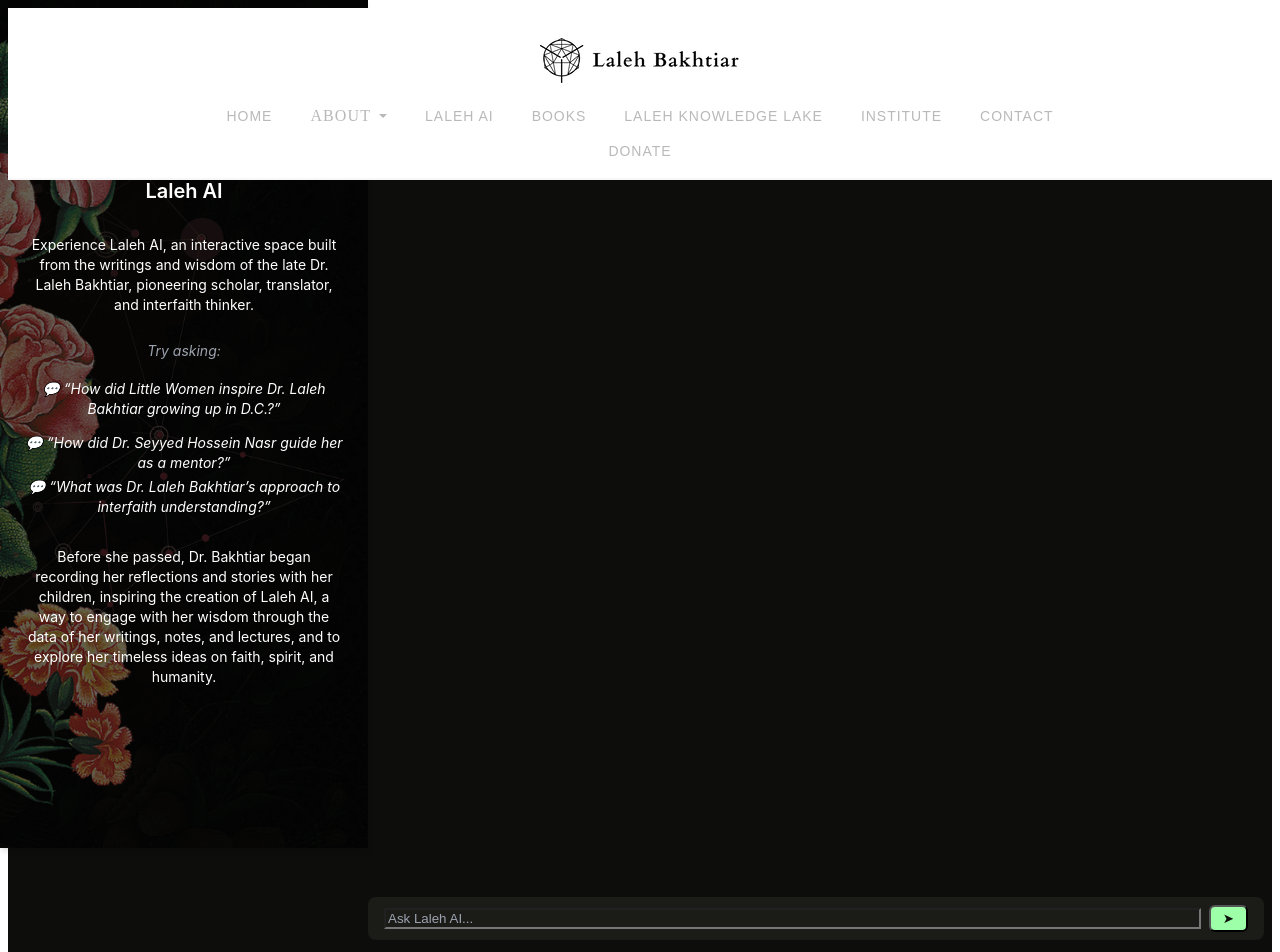
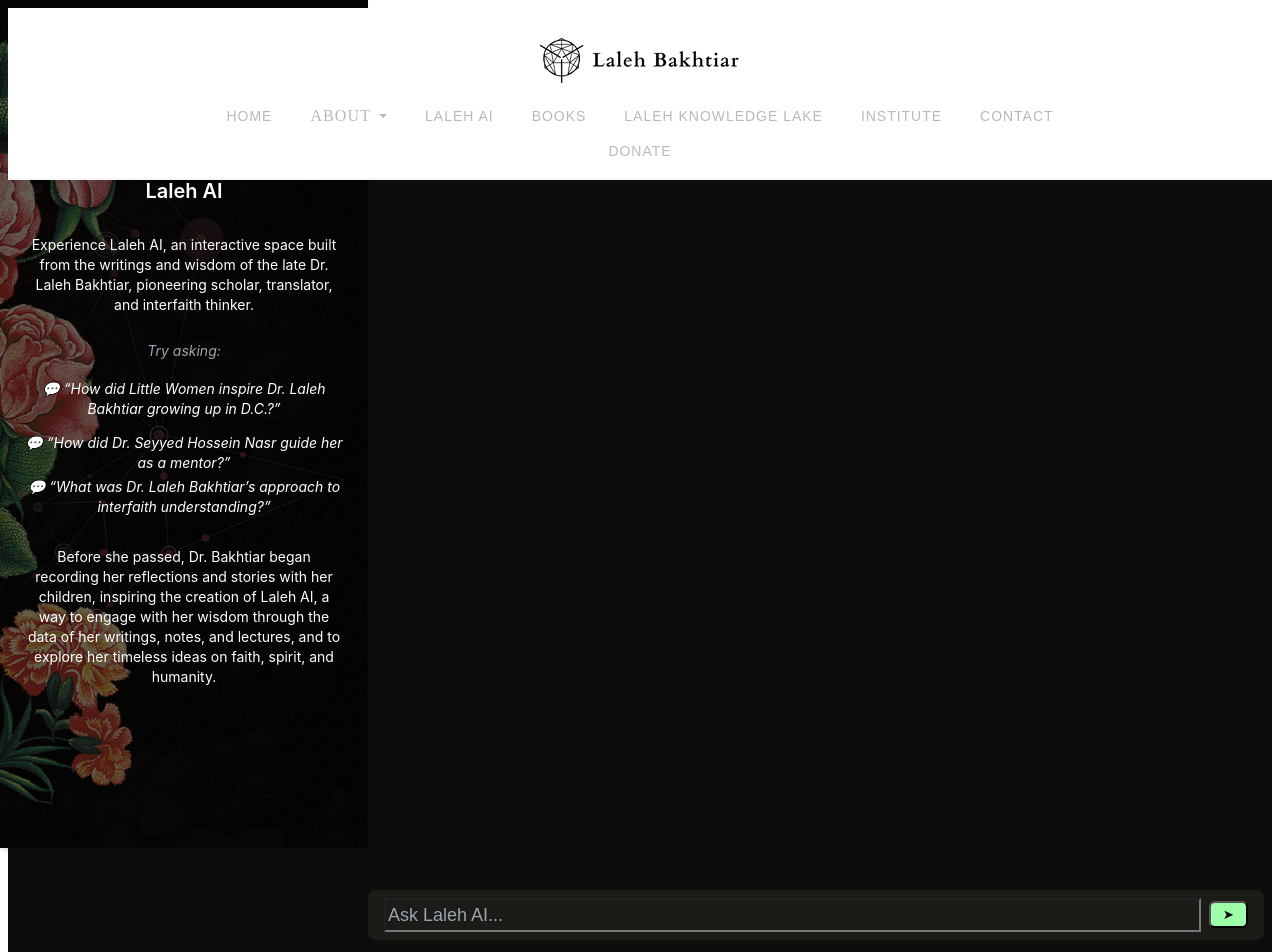
Before and after one commit to laleh-bakhtiar/laleh-ai, a Next.js app in the folder laleh-ai/: page /chat in a window 1280 px wide. Shown: the top 952 px of the page. Built offline with nearby package versions, Linux system fonts and the light colour scheme.

Commit message:
Fix input text color

```diff
--- a/laleh-ai/pages/chat.js
+++ b/laleh-ai/pages/chat.js
@@ -271,7 +271,7 @@
 				<div className="flex-shrink-0 p-4 lg:p-10 pt-0 lg:pt-0">
 					<form onSubmit={handleSubmit} className="flex items-center gap-2 border rounded-lg px-4 py-2 bg-input text-input-foreground w-full mx-auto">
 						<input
-							className="flex-1 bg-transparent outline-none placeholder:text-muted"
+							className="flex-1 bg-transparent outline-none placeholder:text-muted text-lg text-[#D2F9D9]"
 							value={input}
 							placeholder="Ask Laleh AI..."
 							onChange={handleInputChange}
```
Also changed, not shown: laleh-ai/website-pages/laleh-ai.html (+6 -2 lines).
